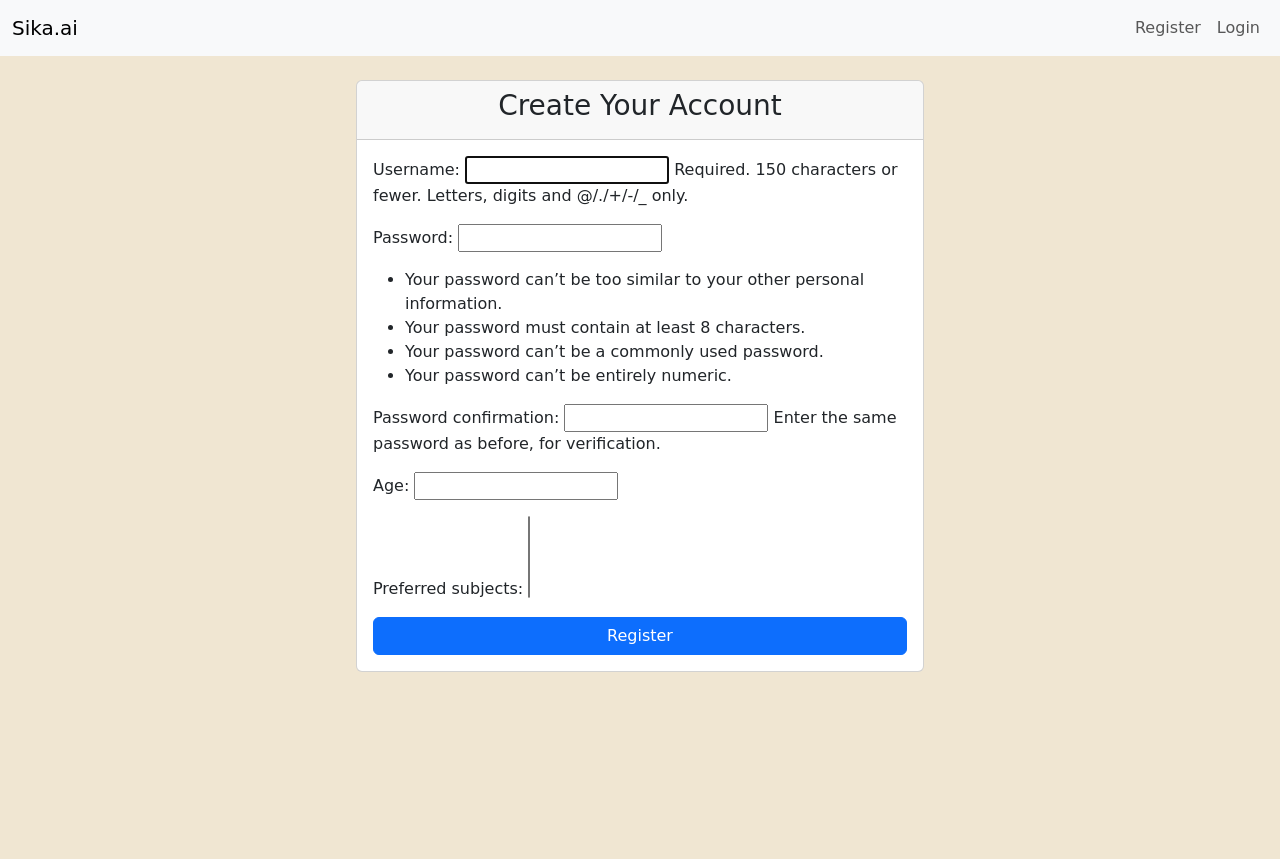
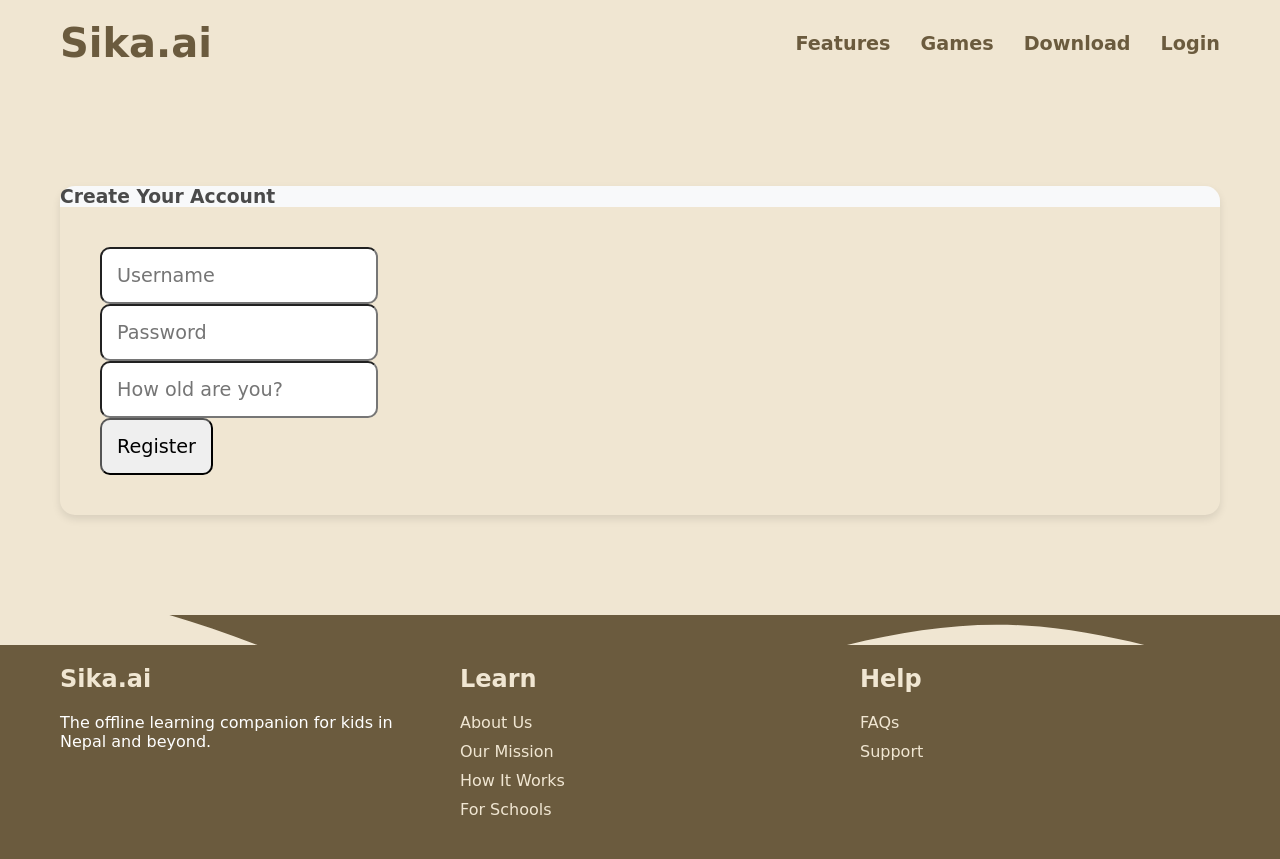
Before and after one commit to neharajbanshi1/sikai-final-project, a Django app: page /users/register/ in a window 1280 px wide. Before the commit the page ends 672 px from the top, so only its background shows below. Run offline with Django 5.2, Linux system fonts and the light colour scheme; data that the repository does not hold is empty.

Commit message:
Implement user authentication views and forms; add URL patterns for login, registration, and profile; enhance templates for improved user experience

```diff
--- a/content/urls.py
+++ b/content/urls.py
@@ -2,5 +2,7 @@
 from . import views
 
 urlpatterns = [
-    # Add your content URLs here
+    path('', views.home, name='home'),
+    path('subject/<int:subject_id>/', views.lesson_list, name='lesson_list'),
+    path('lesson/<int:lesson_id>/', views.lesson_detail, name='lesson_detail'),
 ]
--- a/sikaai/templates/base.html
+++ b/sikaai/templates/base.html
@@ -4,44 +4,64 @@
 <head>
     <meta charset="UTF-8">
     <meta name="viewport" content="width=device-width, initial-scale=1.0">
-    <title>{% block title %}Sika.ai{% endblock %}</title>
-    <link href="https://cdn.jsdelivr.net/npm/bootstrap@5.3.0/dist/css/bootstrap.min.css" rel="stylesheet">
+    <link rel="stylesheet" href="https://cdnjs.cloudflare.com/ajax/libs/font-awesome/6.0.0-beta3/css/all.min.css">
     <link rel="stylesheet" href="{% static 'css/styles.css' %}">
+    <script src="{% static 'js/main.js' %}"></script>
+    <title>{% block title %}Sika.ai - Learning Companion for Kids{% endblock %}</title>
 </head>
 <body>
-    <nav class="navbar navbar-expand-lg navbar-light bg-light">
-        <div class="container-fluid">
-            <a class="navbar-brand" href="/">Sika.ai</a>
-            <button class="navbar-toggler" type="button" data-bs-toggle="collapse" data-bs-target="#navbarNav" aria-controls="navbarNav" aria-expanded="false" aria-label="Toggle navigation">
-                <span class="navbar-toggler-icon"></span>
-            </button>
-            <div class="collapse navbar-collapse" id="navbarNav">
-                <ul class="navbar-nav ms-auto">
+    <header>
+        <div class="container">
+            <div class="nav">
+                <div class="logo">
+                    <a href="{% url 'landing_page' %}" style="text-decoration: none; color: inherit;">Sika.ai</a>
+                </div>
+                <div class="nav-links">
+                    <a href="#features">Features</a>
+                    <a href="#games">Games</a>
+                    <a href="#download">Download</a>
                     {% if user.is_authenticated %}
-                        <li class="nav-item">
-                            <a class="nav-link" href="{% url 'profile' %}">Profile</a>
-                        </li>
-                        <li class="nav-item">
-                            <a class="nav-link" href="{% url 'logout' %}">Logout</a>
-                        </li>
+                        <a href="{% url 'profile' %}">Profile</a>
+                        <form action="{% url 'logout' %}" method="post" style="display: inline;">
+                            {% csrf_token %}
+                            <button type="submit" class="nav-link" style="border: none; background: none; cursor: pointer;">Logout</button>
+                        </form>
                     {% else %}
-                        <li class="nav-item">
-                            <a class="nav-link" href="{% url 'register' %}">Register</a>
-                        </li>
-                        <li class="nav-item">
-                            <a class="nav-link" href="{% url 'login' %}">Login</a>
-                        </li>
+                        <a href="{% url 'login' %}">Login</a>
                     {% endif %}
-                </ul>
+                </div>
             </div>
         </div>
-    </nav>
+    </header>
 
-    <div class="container mt-4">
-        {% block content %}
-        {% endblock %}
-    </div>
+    {% block content %}
+    {% endblock %}
 
-    <script src="https://cdn.jsdelivr.net/npm/bootstrap@5.3.0/dist/js/bootstrap.bundle.min.js"></script>
+    <footer>
+        <div class="container">
+            <div class="footer-content">
+                <div class="footer-column">
+                    <h3>Sika.ai</h3>
+                    <p>The offline learning companion for kids in Nepal and beyond.</p>
+                </div>
+                <div class="footer-column">
+                    <h3>Learn</h3>
+                    <ul>
+                        <li><a href="#">About Us</a></li>
+                        <li><a href="#">Our Mission</a></li>
+                        <li><a href="#">How It Works</a></li>
+                        <li><a href="#">For Schools</a></li>
+                    </ul>
+                </div>
+                <div class="footer-column">
+                    <h3>Help</h3>
+                    <ul>
+                        <li><a href="#">FAQs</a></li>
+                        <li><a href="#">Support</a></li>
+                    </ul>
+                </div>
+            </div>
+        </div>
+    </footer>
 </body>
 </html>
--- a/sikaai/templates/users/profile.html
+++ b/sikaai/templates/users/profile.html
@@ -3,7 +3,7 @@
 {% block title %}User Profile - Sika.ai{% endblock %}
 
 {% block content %}
-<div class="container">
+<div class="container" style="min-height: calc(100vh - 200px);">
     <h1>Welcome, {{ user.username }}!</h1>
     <p>This is your profile page.</p>
 </div>
--- a/sikaai/templates/users/register.html
+++ b/sikaai/templates/users/register.html
@@ -3,19 +3,28 @@
 {% block title %}Register - Sika.ai{% endblock %}
 
 {% block content %}
-<div class="row justify-content-center">
-    <div class="col-md-6">
-        <div class="card">
-            <div class="card-header">
-                <h3 class="text-center">Create Your Account</h3>
-            </div>
-            <div class="card-body">
-                <form method="post">
-                    {% csrf_token %}
-                    {{ user_form.as_p }}
-                    {{ profile_form.as_p }}
-                    <button type="submit" class="btn btn-primary w-100">Register</button>
-                </form>
+<div class="container" style="padding-top: 100px; padding-bottom: 100px;">
+    <div class="row justify-content-center">
+        <div class="col-md-8">
+            <div class="card" style="border-radius: 15px; box-shadow: 0 4px 8px rgba(0,0,0,0.1);">
+                <div class="card-header" style="background-color: #f8f9fa; border-bottom: none; border-radius: 15px 15px 0 0;">
+                    <h3 class="text-center" style="color: #4a4a4a; font-weight: bold;">Create Your Account</h3>
+                </div>
+                <div class="card-body" style="padding: 40px;">
+                    <form method="post">
+                        {% csrf_token %}
+                        <div class="mb-3">
+                            <input type="text" name="username" class="form-control" placeholder="Username" style="font-size: 1.2rem; padding: 15px; border-radius: 10px;">
+                        </div>
+                        <div class="mb-3">
+                            <input type="password" name="password" class="form-control" placeholder="Password" style="font-size: 1.2rem; padding: 15px; border-radius: 10px;">
+                        </div>
+                        <div class="mb-3">
+                            <input type="number" name="age" class="form-control" placeholder="How old are you?" style="font-size: 1.2rem; padding: 15px; border-radius: 10px;">
+                        </div>
+                        <button type="submit" class="btn btn-primary w-100" style="font-size: 1.2rem; padding: 15px; border-radius: 10px;">Register</button>
+                    </form>
+                </div>
             </div>
         </div>
     </div>
--- a/users/forms.py
+++ b/users/forms.py
@@ -2,16 +2,26 @@
 from django.contrib.auth.forms import UserCreationForm
 from django.contrib.auth.models import User
 from .models import UserProfile
+from content.models import Subject
 
-class CustomUserCreationForm(UserCreationForm):
-    class Meta(UserCreationForm.Meta):
+class RegistrationForm(forms.ModelForm):
+    username = forms.CharField(max_length=150, required=True)
+    password = forms.CharField(widget=forms.PasswordInput, required=True)
+    age = forms.IntegerField(required=True)
+
+    class Meta:
         model = User
-        fields = ('username',)
+        fields = ('username', 'password')
 
-class UserProfileForm(forms.ModelForm):
-    class Meta:
-        model = UserProfile
-        fields = ('age', 'preferred_subjects')
+    def save(self, commit=True):
+        user = super().save(commit=False)
+        user.set_password(self.cleaned_data["password"])
+        if commit:
+            user.save()
+            profile, created = UserProfile.objects.get_or_create(user=user)
+            profile.age = self.cleaned_data['age']
+            profile.save()
+        return user
 
 class LoginForm(forms.Form):
     username = forms.CharField()
--- a/users/urls.py
+++ b/users/urls.py
@@ -6,6 +6,6 @@
 urlpatterns = [
     path('register/', views.register, name='register'),
     path('profile/', views.profile, name='profile'),
-    path('login/', views.CustomLoginView.as_view(), name='login'),
+    path('login/', views.login_view, name='login'),
     path('logout/', LogoutView.as_view(next_page='landing_page'), name='logout'),
 ]
--- a/users/views.py
+++ b/users/views.py
@@ -1,30 +1,36 @@
 from django.shortcuts import render, redirect
-from django.contrib.auth import login
-from django.contrib.auth.views import LoginView, LogoutView
-from .forms import CustomUserCreationForm, UserProfileForm, LoginForm
+from django.contrib.auth import login, authenticate
+from django.contrib.auth.views import LogoutView
+from .forms import RegistrationForm, LoginForm
 
-class CustomLoginView(LoginView):
-    form_class = LoginForm
-    template_name = 'users/login.html'
+def login_view(request):
+    if request.method == 'POST':
+        form = LoginForm(request.POST)
+        if form.is_valid():
+            username = form.cleaned_data['username']
+            password = form.cleaned_data['password']
+            user = authenticate(request, username=username, password=password)
+            if user is not None:
+                login(request, user)
+                return redirect('home')
+    else:
+        form = LoginForm()
+    return render(request, 'users/login.html', {'form': form})
 
 def register(request):
     if request.method == 'POST':
-        user_form = CustomUserCreationForm(request.POST)
-        profile_form = UserProfileForm(request.POST)
-        if user_form.is_valid() and profile_form.is_valid():
-            user = user_form.save()
-            profile = profile_form.save(commit=False)
-            profile.user = user
+        form = RegistrationForm(request.POST)
+        if form.is_valid():
+            user = form.save(commit=False)
+            user.save()
+            profile = user.userprofile
+            profile.age = form.cleaned_data['age']
             profile.save()
             login(request, user)
-            return redirect('home')  # Redirect to a home page after registration
+            return redirect('home')
     else:
-        user_form = CustomUserCreationForm()
-        profile_form = UserProfileForm()
-    return render(request, 'users/register.html', {
-        'user_form': user_form,
-        'profile_form': profile_form
-    })
+        form = RegistrationForm()
+    return render(request, 'users/register.html', {'form': form})
 
 def landing_page(request):
     return render(request, 'landing.html')
```
Also changed, not shown: content/views.py (+12 -0 lines), sikaai/templates/landing.html (+0 -29 lines), sikaai/templates/users/auth.html (added, +42 -0 lines), sikaai/templates/users/login.html (+24 -12 lines), db.sqlite3.
